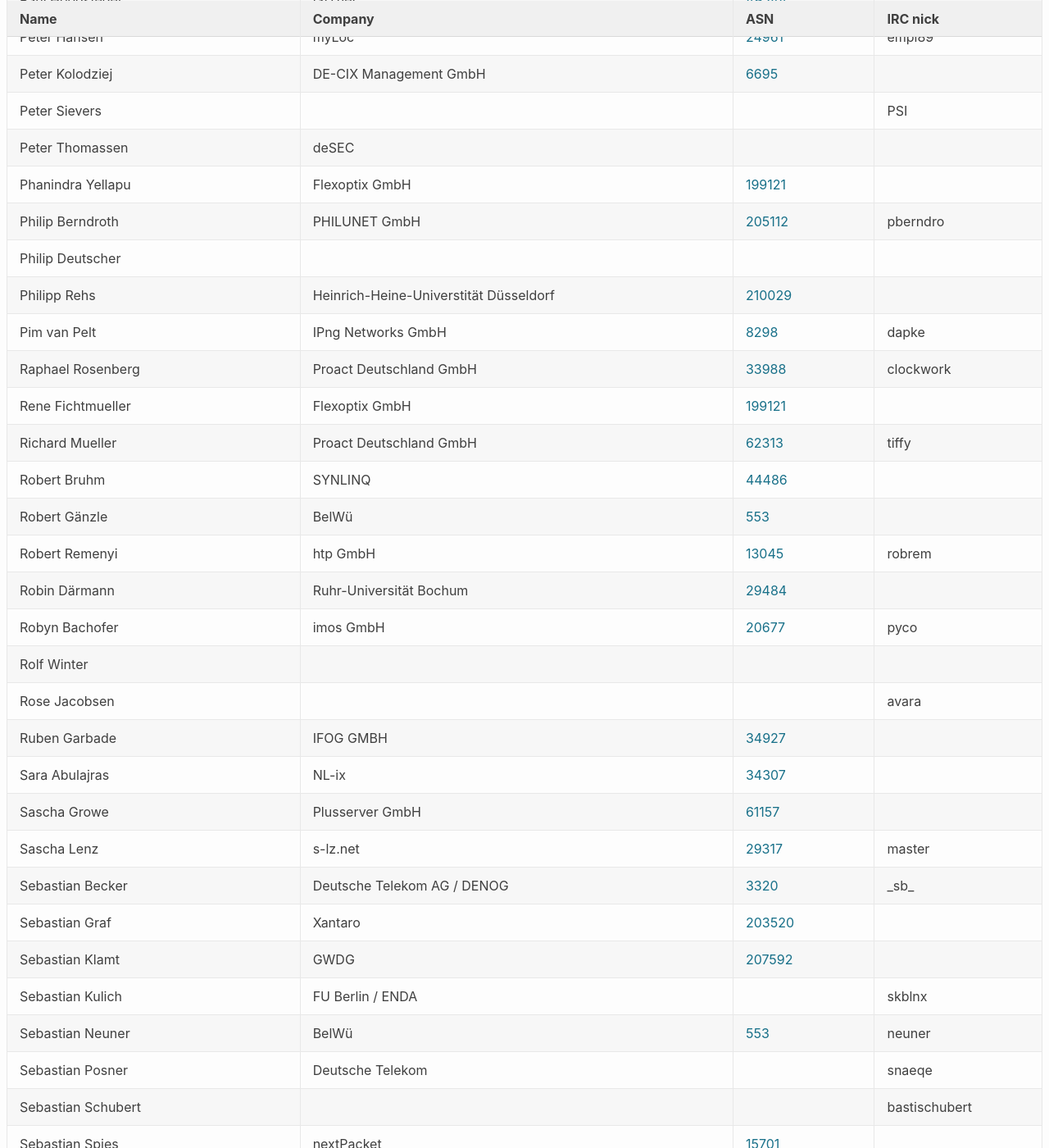
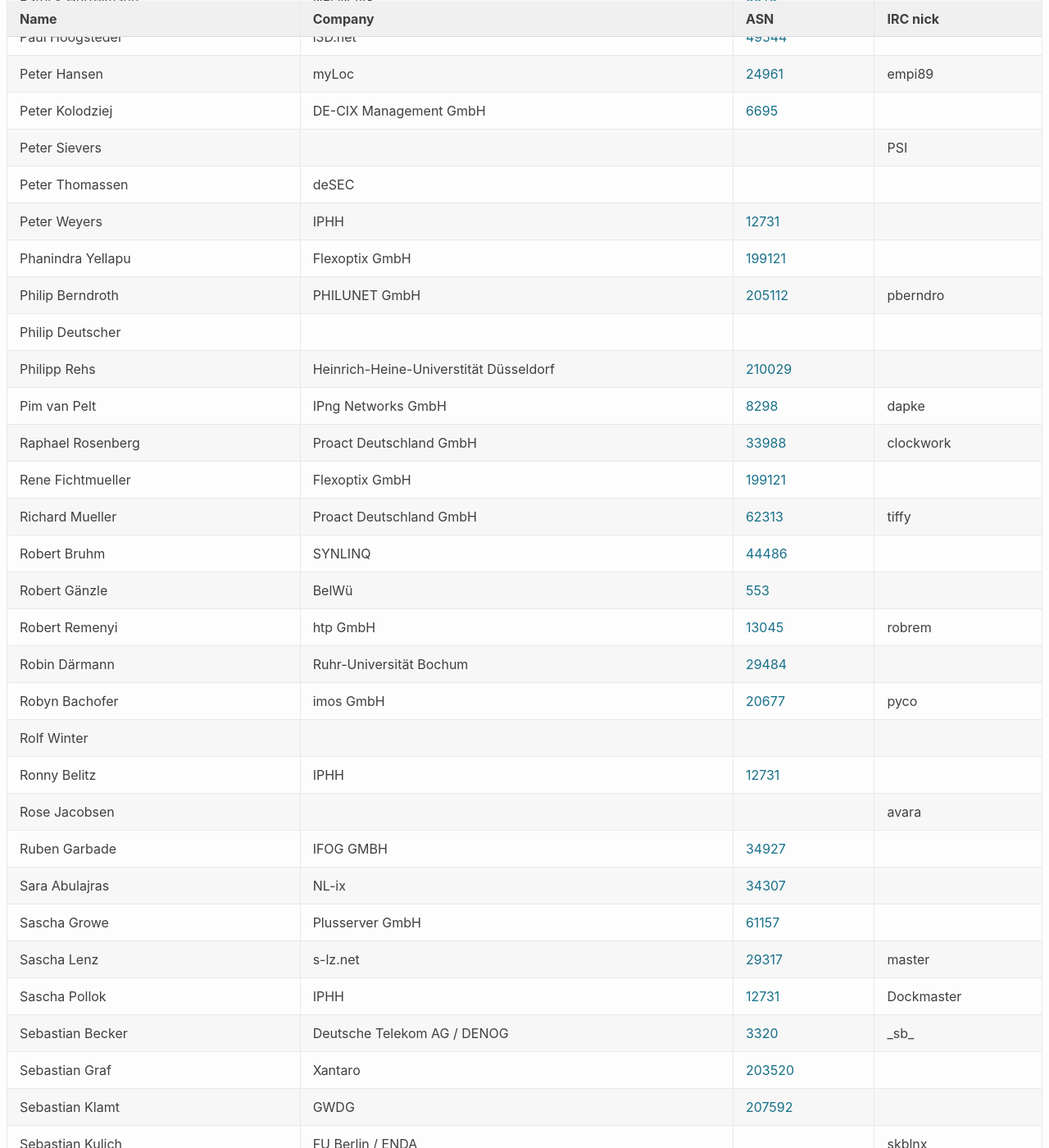
Before and after one commit to denog/pretix-attendeelist, a Jekyll site: the page built from denog14/index.md, in a window 1280 px wide and 1400 px high, scrolled down 6994 px. Shown: the whole window at 82% size. Built offline with Jekyll 4.4.1, drawn with Linux system fonts in a browser that asks for light colours; some of the changed text lies outside the part shown.

Commit message:
Latest data: Tue Oct 25 10:53:22 UTC 2022

```diff
--- a/_data/attendees_denog14_onsite.json
+++ b/_data/attendees_denog14_onsite.json
@@ -214,6 +214,12 @@
     "company": "komro GmbH",
     "irc": null,
     "asn": "29413"
+  },
+  {
+    "name": "Christoph Neukirch",
+    "company": "IPHH",
+    "irc": "chn",
+    "asn": "12731"
   },
   {
     "name": "Christoph Streit",
@@ -936,6 +942,12 @@
     "asn": null
   },
   {
+    "name": "Peter Weyers",
+    "company": "IPHH",
+    "irc": null,
+    "asn": "12731"
+  },
+  {
     "name": "Phanindra Yellapu",
     "company": "Flexoptix GmbH",
     "irc": null,
@@ -1020,6 +1032,12 @@
     "asn": null
   },
   {
+    "name": "Ronny Belitz",
+    "company": "IPHH",
+    "irc": null,
+    "asn": "12731"
+  },
+  {
     "name": "Rose Jacobsen",
     "company": null,
     "irc": "avara",
@@ -1048,6 +1066,12 @@
     "company": "s-lz.net",
     "irc": "master",
     "asn": "29317"
+  },
+  {
+    "name": "Sascha Pollok",
+    "company": "IPHH",
+    "irc": "Dockmaster",
+    "asn": "12731"
   },
   {
     "name": "Sebastian Becker",
@@ -1344,6 +1368,12 @@
     "asn": "20647"
   },
   {
+    "name": "Victoria Kießler",
+    "company": "IPHH",
+    "irc": null,
+    "asn": "12731"
+  },
+  {
     "name": "Vincent Jumpertz",
     "company": "Kaminot",
     "irc": "vinc0u",
```
